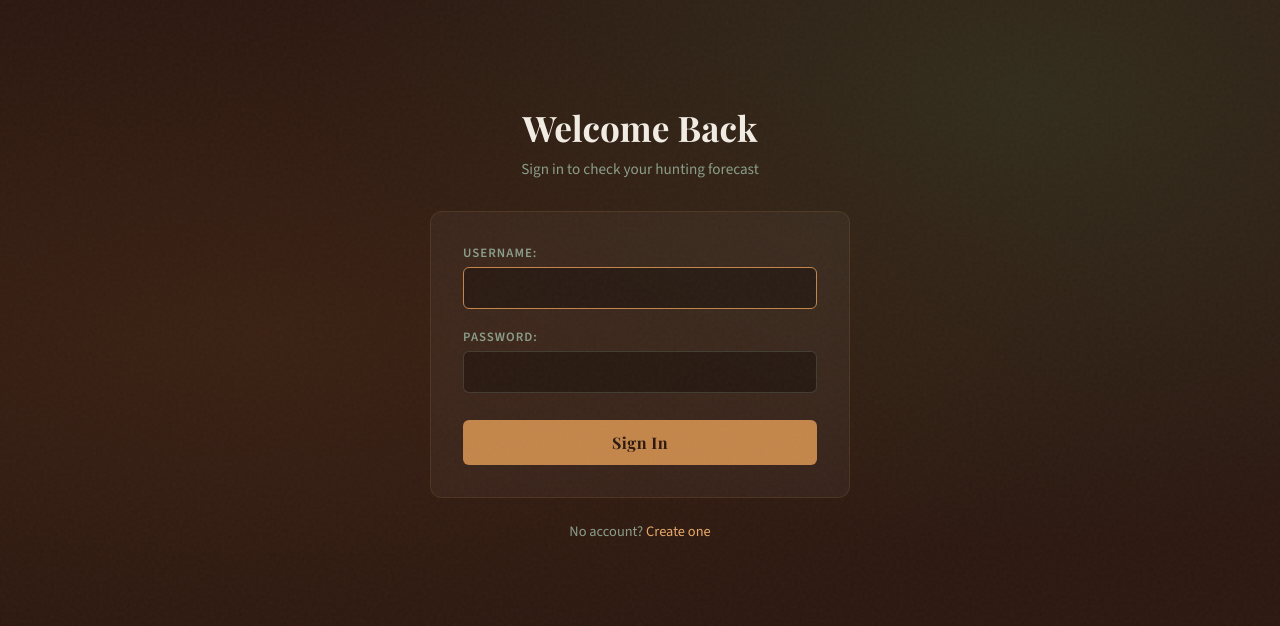
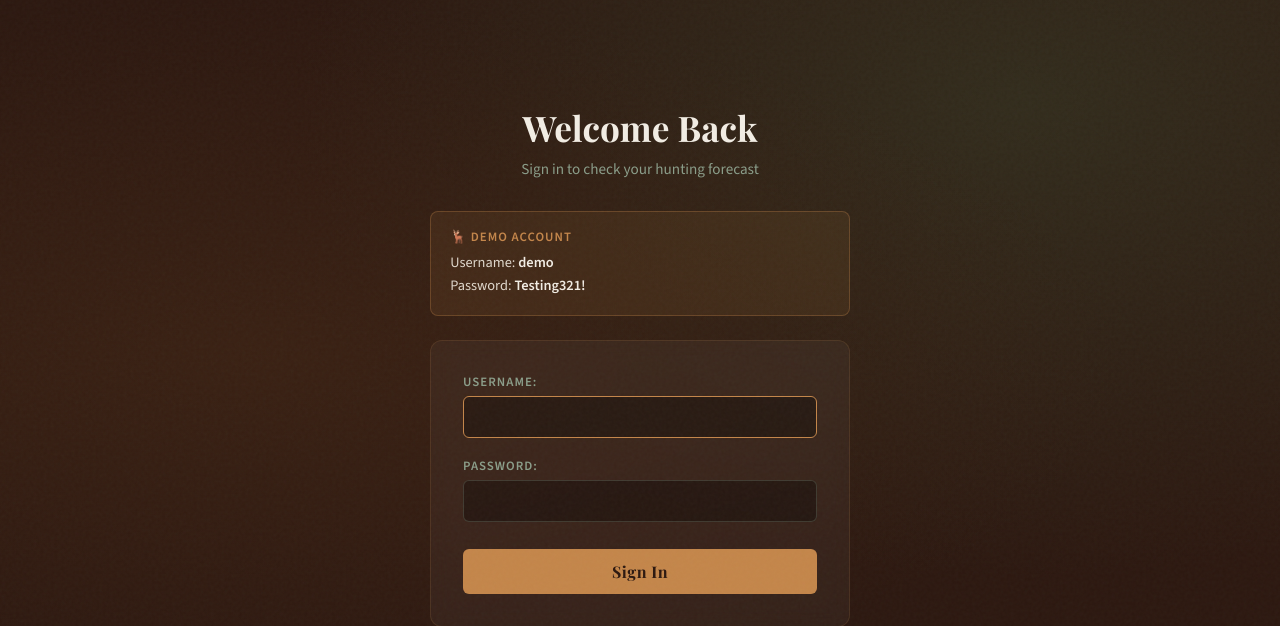
Before and after one commit to jemrich18/theweatherrack.com, a Django app: page /login/ in a window 1280 px wide. Shown: the part 64-690 px from the top of the page. Before the commit the page ends 601 px from the top, so only its background shows below. Run offline with Django 5.2, Linux system fonts and the light colour scheme.

Commit message:
added demo login

```diff
--- a/hunt/templates/hunt/login.html
+++ b/hunt/templates/hunt/login.html
@@ -24,6 +24,33 @@
         font-weight: 300;
     }
 
+    .demo-banner {
+        background: rgba(196,134,74,0.1);
+        border: 1px solid rgba(196,134,74,0.3);
+        border-radius: 8px;
+        padding: 1rem 1.2rem;
+        margin-bottom: 1.5rem;
+    }
+
+    .demo-banner p.demo-label {
+        font-size: 0.8rem;
+        text-transform: uppercase;
+        letter-spacing: 0.08em;
+        color: var(--dawn);
+        font-weight: 600;
+        margin-bottom: 0.5rem;
+    }
+
+    .demo-banner p {
+        font-size: 0.9rem;
+        color: var(--cream-dark);
+        margin-bottom: 0.25rem;
+    }
+
+    .demo-banner p strong {
+        color: var(--cream);
+    }
+
     .auth-card {
         background: rgba(255,255,255,0.04);
         border: 1px solid rgba(196,134,74,0.15);
@@ -134,6 +134,13 @@
         <h2>Welcome Back</h2>
         <p>Sign in to check your hunting forecast</p>
     </div>
+
+    <div class="demo-banner">
+        <p class="demo-label">🦌 Demo Account</p>
+        <p>Username: <strong>demo</strong></p>
+        <p>Password: <strong>Testing321!</strong></p>
+    </div>
+
     <div class="auth-card">
         <form method="post">
             {% csrf_token %}
```
Also changed, not shown: other parts of hunt/templates/hunt/login.html (+12 -38 lines).
